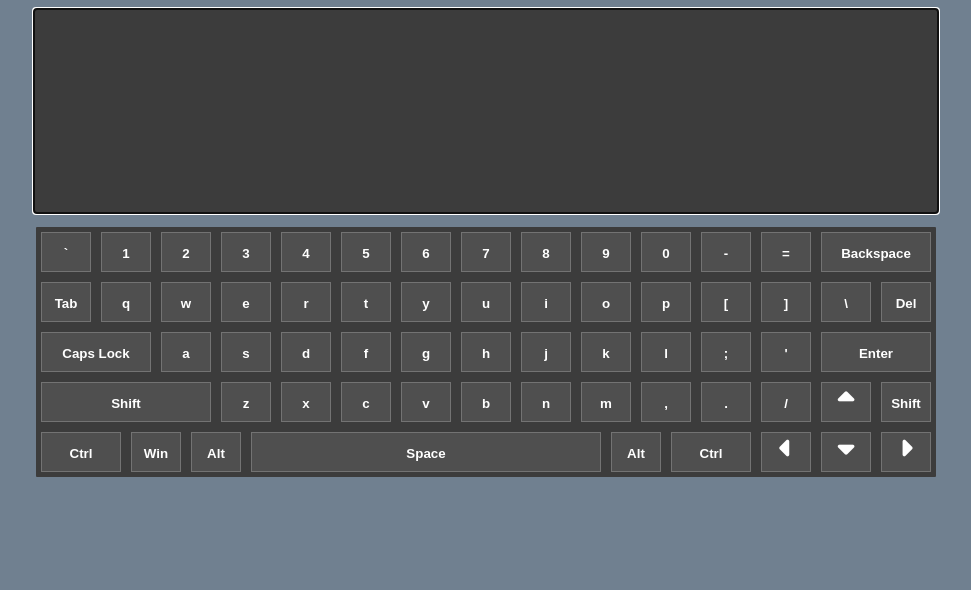
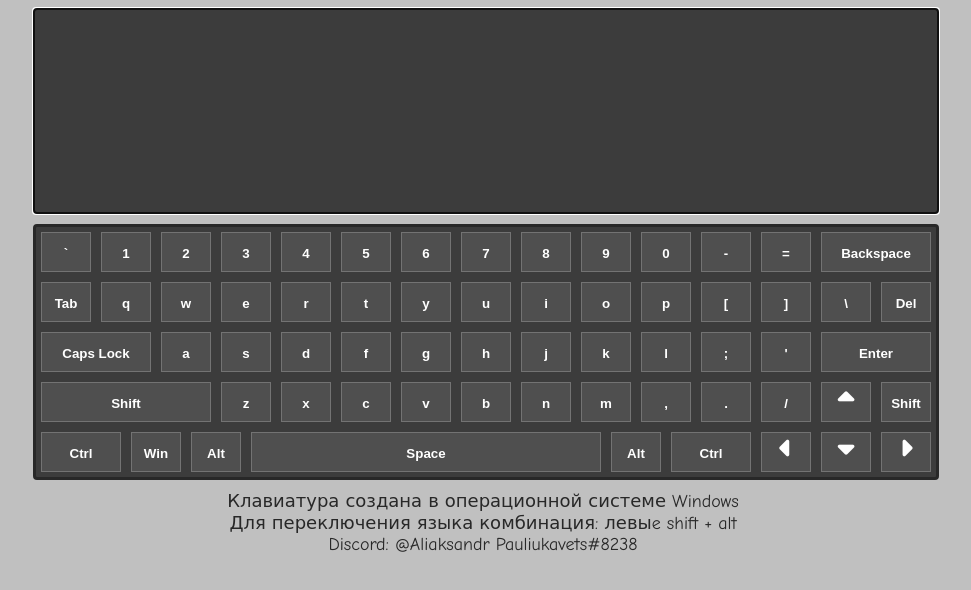
Before and after one commit to mbulldozer/virtual-keyboard, a website with bundled scripts: page index.html in a window 1280 px wide. Shown: the whole page, without its empty margins (157-1128 px from the left). Built offline with nearby package versions, Linux system fonts and the light colour scheme.

Commit message:
feat: add spec about shortcut for switching a language and used OS

```diff
--- a/js/keyboard.js
+++ b/js/keyboard.js
@@ -26,8 +26,18 @@ class Keyboard {
     this.keyboard = document.createElement('div');
     this.keyboard.classList.add('keyboard');
 
+    const info = document.createElement('div');
+    const p1 = document.createElement('p');
+    const p2 = document.createElement('p');
+    const p3 = document.createElement('p');
+    p1.innerText = 'Клавиатура создана в операционной системе Windows';
+    p2.innerText = 'Для переключения языка комбинация: левыe shift + alt';
+    p3.innerText = 'Discord: @Aliaksandr Pauliukavets#8238';
+    info.classList.add('info');
+    info.append(p1, p2, p3);
+
     document.body.append(this.container);
-    this.container.append(this.textarea, this.keyboard);
+    this.container.append(this.textarea, this.keyboard, info);
 
     this.keys.forEach((key) => {
       const keyNode = document.createElement('button');
--- a/style.css
+++ b/style.css
@@ -1,5 +1,5 @@
 body {
-    background-color: slategrey;
+    background-color: silver;
 }
 
 .container {
@@ -24,7 +24,7 @@ body {
     grid-template-columns: repeat(30, 20px);
     grid-template-rows: repeat(5, 40px);
     gap: 10px;
-    border: 3px solid slategray;
+    border: 3px solid #282828;
     border-radius: 4px;
     padding: 5px;
     text-align: center;
@@ -74,3 +74,15 @@ body {
 .fa {
     width: 100%;
 }
+
+.info {
+    margin-top: 10px;
+    text-align: center;
+    font-family: "Comic Sans MS", cursive, sans-serif;
+    font-size: 18px;
+    color: #282828;
+}
+
+.info p {
+    margin: 0;
+}
```
